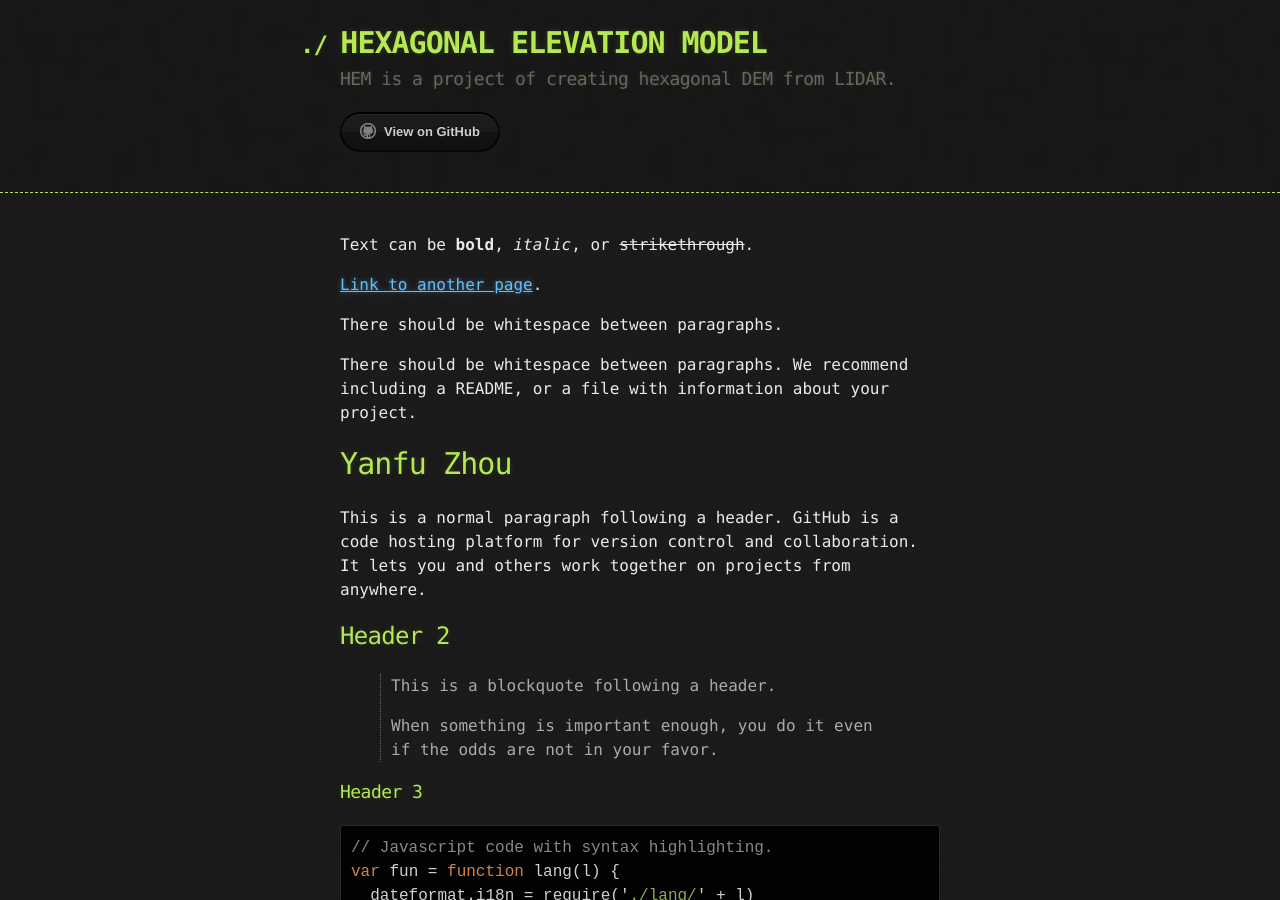
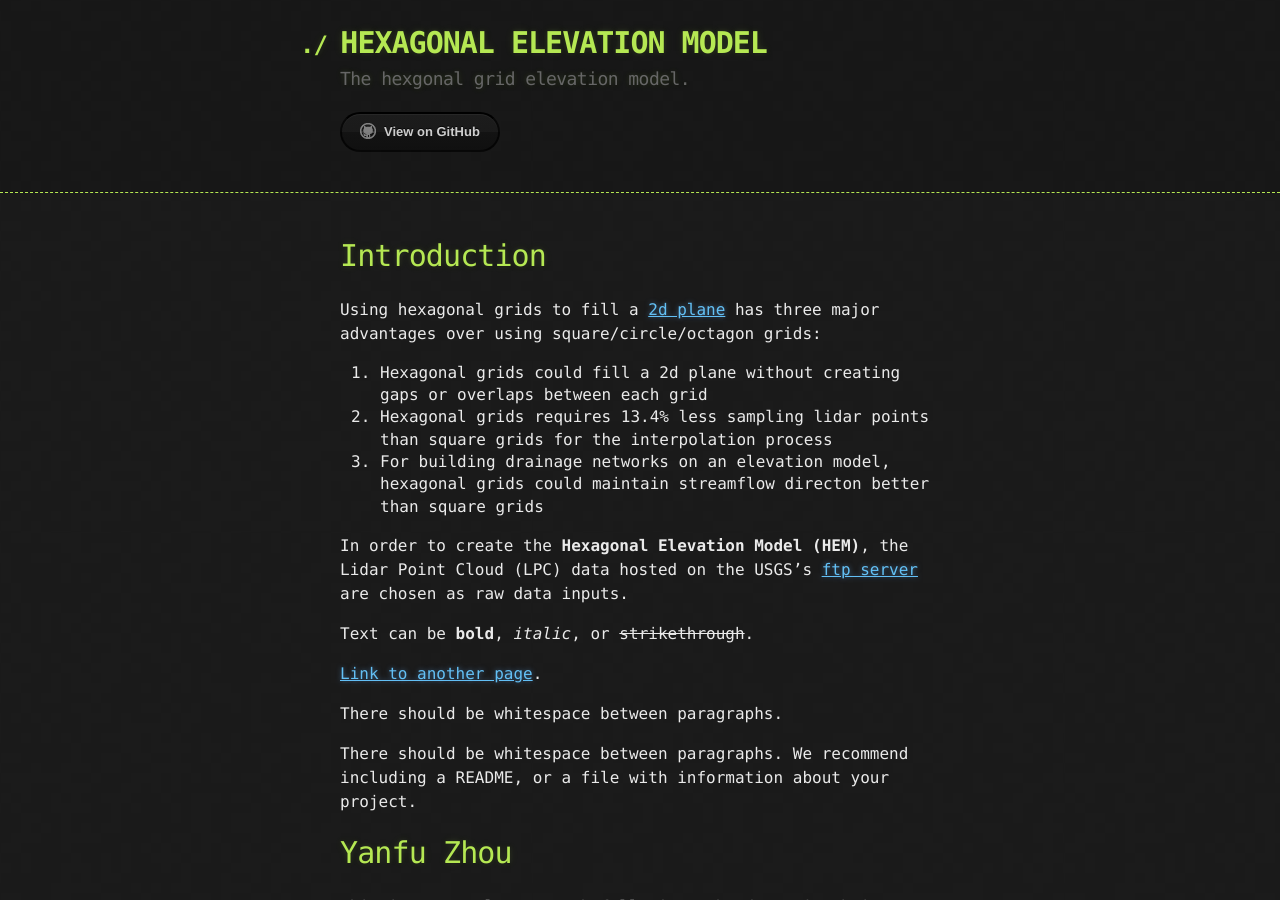
Before and after one commit to yanfuzhou/yanfuzhou.github.io, a Jekyll site: the page built from index.md, in a window 1280 px wide and 900 px high. Built offline with Jekyll 4.4.1, drawn with Linux system fonts in a browser that asks for light colours; our own code applies the rules of GitHub Pages for plain Markdown files.

Commit message:
update
updates

```diff
--- a/_config.yml
+++ b/_config.yml
@@ -1,5 +1,5 @@
 title: HEXAGONAL ELEVATION MODEL
-description: HEM is a project of creating hexagonal DEM from LIDAR.
+description: The hexgonal grid elevation model.
 show_downloads: False
 google_analytics:
 theme: jekyll-theme-hacker
--- a/index.md
+++ b/index.md
@@ -1,6 +1,16 @@
 ---
 layout: yanfu
 ---
+
+# [](#header-1)Introduction
+
+Using hexagonal grids to fill a [2d plane](https://www.mathsisfun.com/geometry/plane.html) has three major advantages over using square/circle/octagon grids:
+
+1. Hexagonal grids could fill a 2d plane without creating gaps or overlaps between each grid
+2. Hexagonal grids requires 13.4% less sampling lidar points than square grids for the interpolation process
+3. For building drainage networks on an elevation model, hexagonal grids could maintain streamflow directon better than square grids
+
+In order to create the **Hexagonal Elevation Model (HEM)**, the Lidar Point Cloud (LPC) data hosted on the USGS's [ftp server](ftp://rockyftp.cr.usgs.gov/vdelivery/Datasets/Staged/Elevation/LPC/Projects) are chosen as raw data inputs.
 
 Text can be **bold**, _italic_, or ~~strikethrough~~.
 
```
